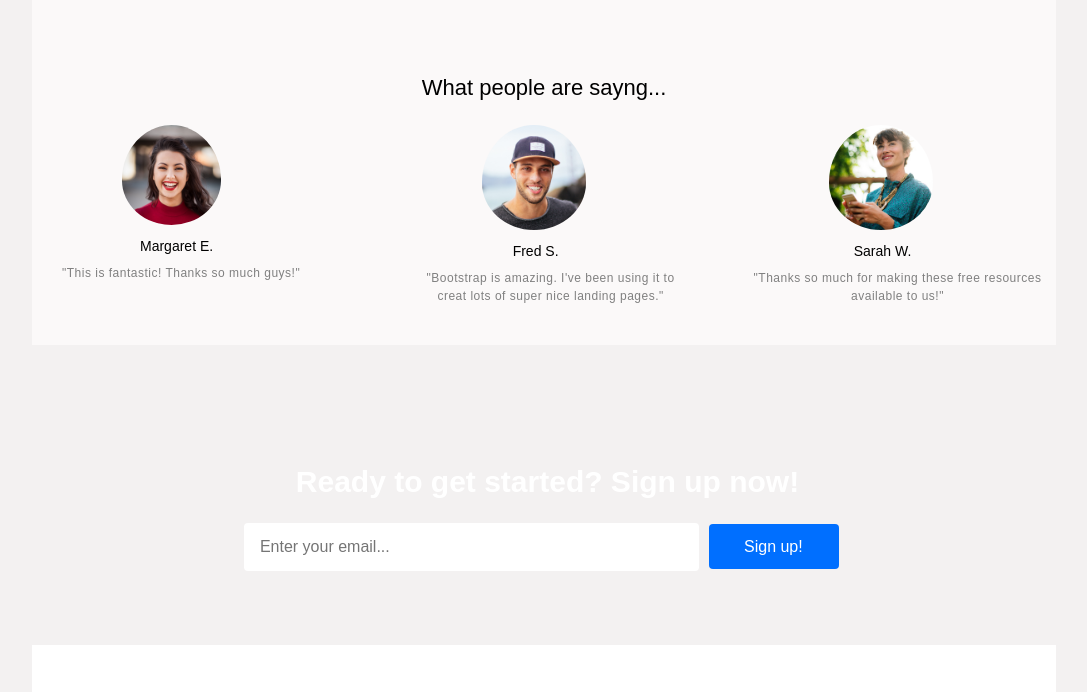
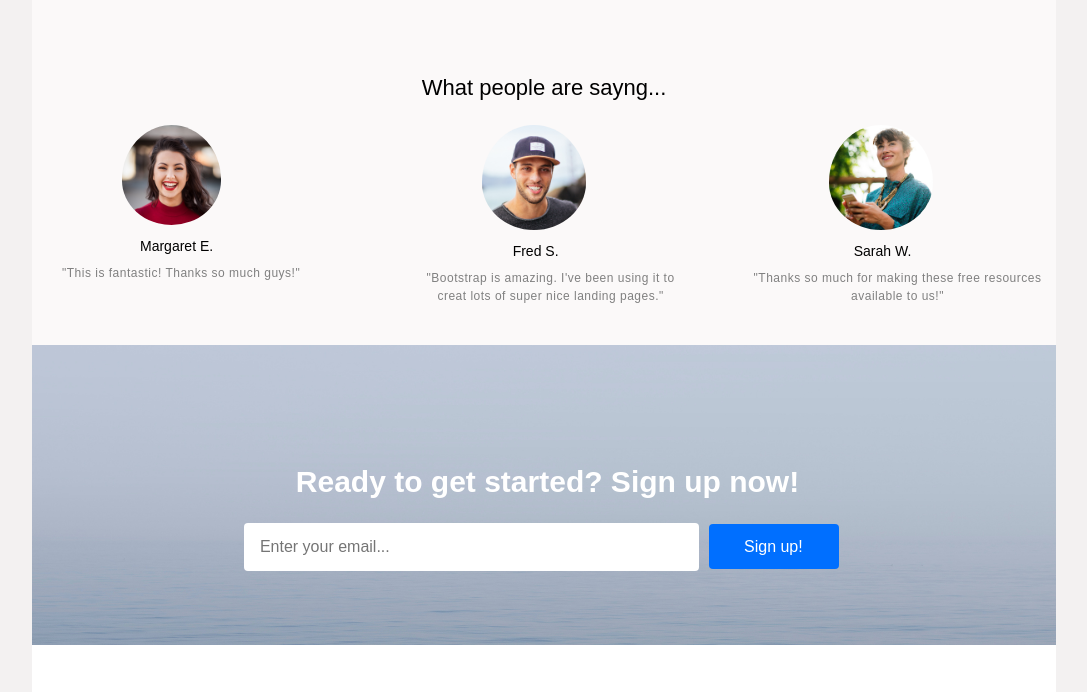
Before and after one commit to Gpaurys/tarpinis-final, a website: page index.html in a window 1280 px wide. Shown: the part 1881-2573 px from the top of the page, without its empty margins (96-1183 px from the left). Drawn offline with Linux system fonts and the light colour scheme; the site is published under a folder, as on GitHub Pages, so addresses that start at the root find nothing.

Commit message:
sutvarkyta

```diff
--- a/scss/bottomsignup.scss
+++ b/scss/bottomsignup.scss
@@ -1,5 +1,5 @@
 .bottomsignup {
-  background-image: url(/app/img/bg-masthead.jpg);
+  background-image: url(../img/bg-masthead.jpg);
   background-size: cover;
   background-repeat: no-repeat;
   color: white;
--- a/scss/signup.scss
+++ b/scss/signup.scss
@@ -15,7 +15,7 @@ body {
 }
 
 .signup {
-  background-image: url(/app/img/bg-masthead.jpg);
+  background-image: url(../img/bg-masthead.jpg);
   background-position: center;
   background-size: cover;
   background-repeat: no-repeat;
```
Also changed, not shown: app/css/style.css, 1 other file.
